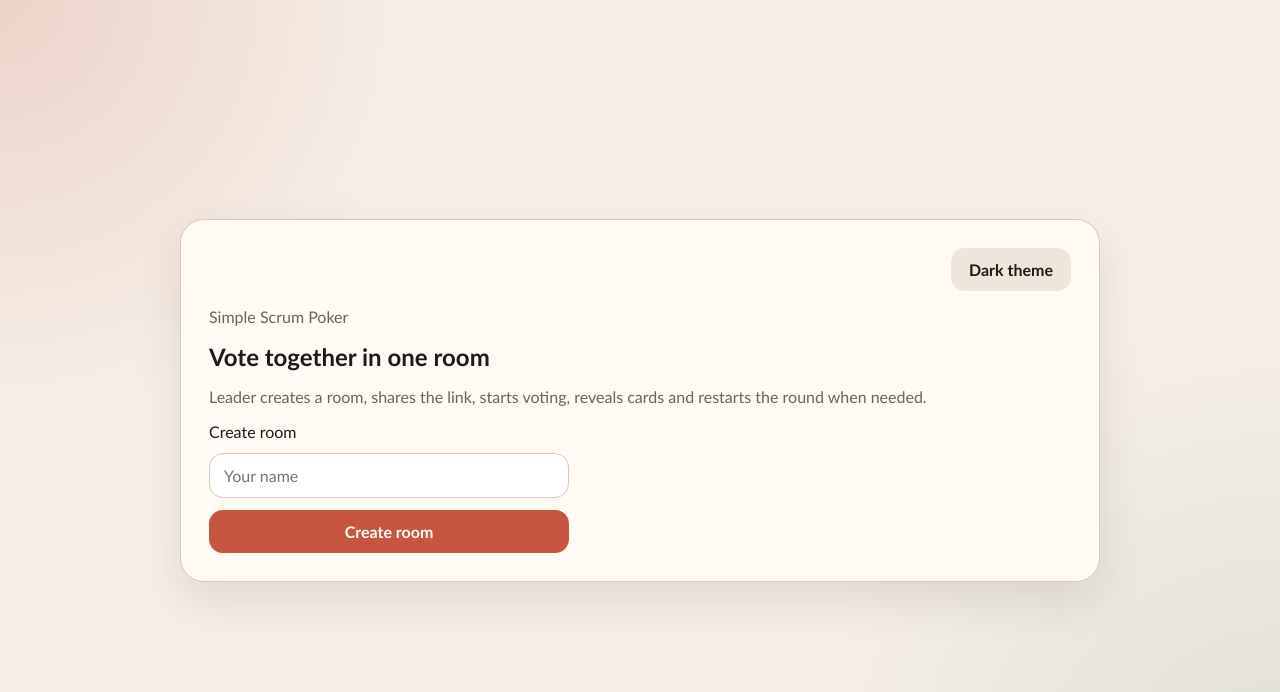
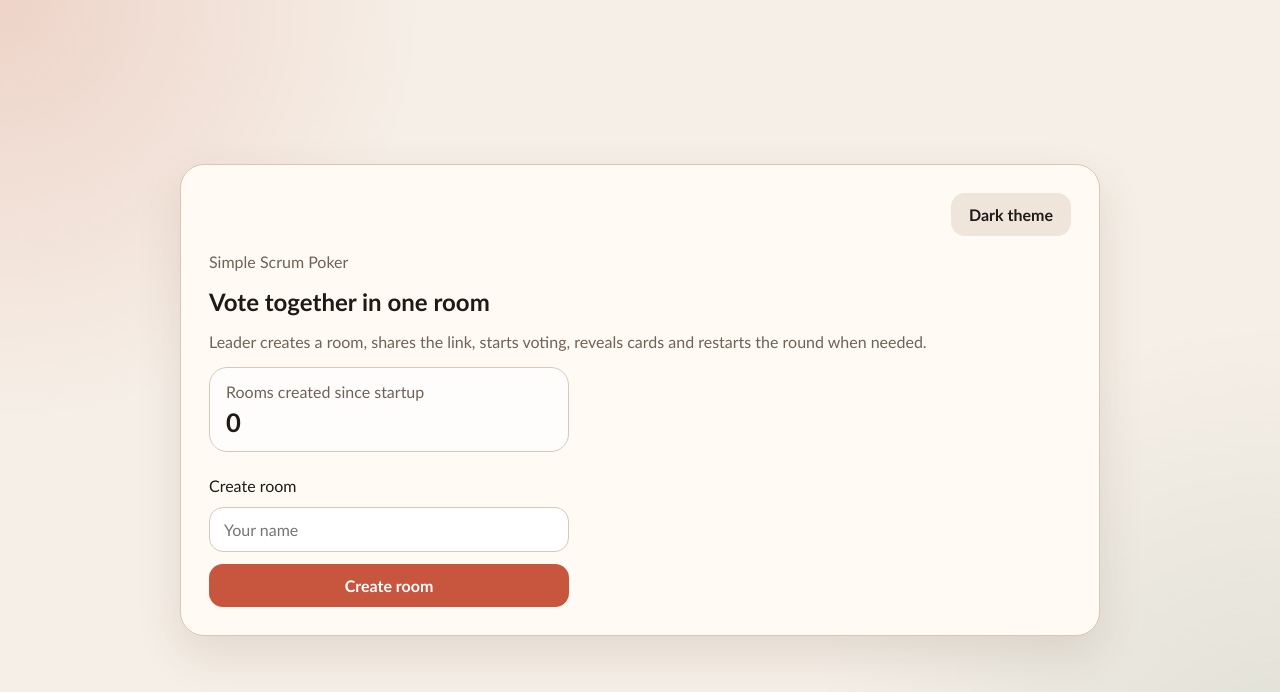
Before and after one commit to risboo6909/scrum_poker, a Flask app: page / in a window 1280 px wide. Shown: the top 692 px of the page. Run offline with Flask 3, Linux system fonts and the light colour scheme.

Commit message:
Refine stats and add card flip animation

```diff
--- a/app.py
+++ b/app.py
@@ -20,6 +20,7 @@ app = Flask(__name__, static_folder="static", static_url_path=None)
 sock = Sock(app)
 connections = {}
 connections_lock = threading.Lock()
+app.total_rooms_created = 0
 
 
 def get_db():
@@ -161,7 +162,6 @@ def compute_stats(values):
     if not values:
         return None
 
-    average = round(sum(values) / len(values), 2)
     median = statistics.median(values)
     modes = statistics.multimode(values)
     mode = None
@@ -171,7 +171,6 @@ def compute_stats(values):
             mode = min(modes)
 
     return {
-        "average": average,
         "median": median,
         "mode": mode,
     }
@@ -275,7 +274,11 @@ def error(message, code=400):
 
 
 def render_index():
-    return render_template("index.html", base_prefix=BASE_PREFIX)
+    return render_template(
+        "index.html",
+        base_prefix=BASE_PREFIX,
+        total_rooms_created=app.total_rooms_created,
+    )
 
 
 @app.get(f"{BASE_PREFIX}/")
@@ -359,6 +362,7 @@ def create_room():
             (participant_id, room_id, name),
         )
         db.commit()
+        app.total_rooms_created += 1
 
     response = jsonify(
         {
--- a/static/styles.css
+++ b/static/styles.css
@@ -107,6 +107,21 @@ form {
   max-width: 360px;
 }
 
+.hero-stat {
+  display: flex;
+  flex-direction: column;
+  gap: 6px;
+  max-width: 360px;
+  padding: 14px 16px;
+  border: 1px solid var(--panel-border);
+  border-radius: 18px;
+  background: var(--surface);
+}
+
+.hero-stat strong {
+  font-size: 1.6rem;
+}
+
 input {
   width: 100%;
   border: 1px solid var(--panel-border);
--- a/templates/index.html
+++ b/templates/index.html
@@ -29,6 +29,11 @@
         </div>
 
         <div id="auth-view" class="stack gap-lg">
+          <section class="hero-stat">
+            <span class="muted">Rooms created since startup</span>
+            <strong>{{ total_rooms_created }}</strong>
+          </section>
+
           <form id="create-form" class="stack">
             <label for="create-name">Create room</label>
             <input id="create-name" name="name" type="text" placeholder="Your name" maxlength="40" required />
@@ -78,10 +83,6 @@
 
           <section id="stats-panel" class="stats hidden">
             <article>
-              <span class="muted">Average</span>
-              <strong id="avg-value">-</strong>
-            </article>
-            <article>
               <span class="muted">Median</span>
               <strong id="median-value">-</strong>
             </article>
```
Also changed, not shown: other parts of static/styles.css (+44 -0 lines), static/app.js (+24 -3 lines).
